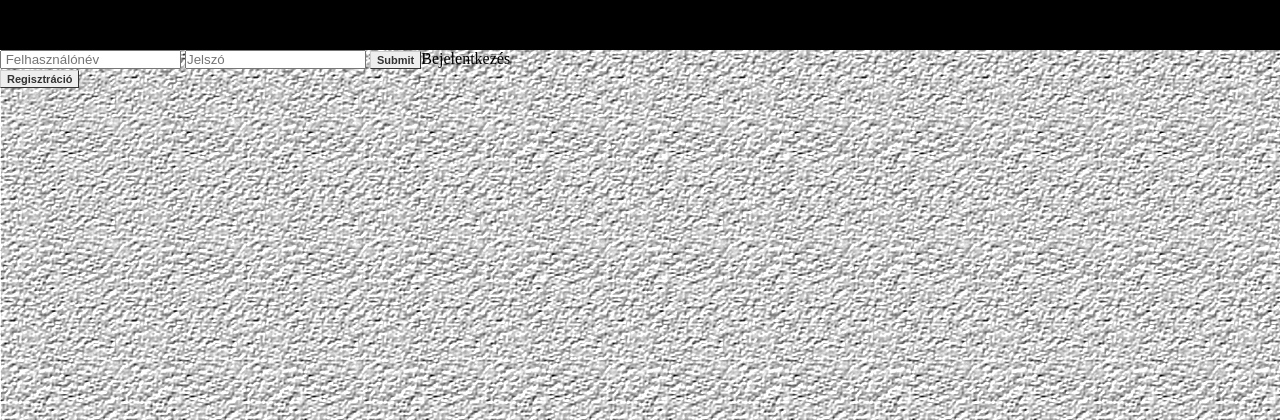
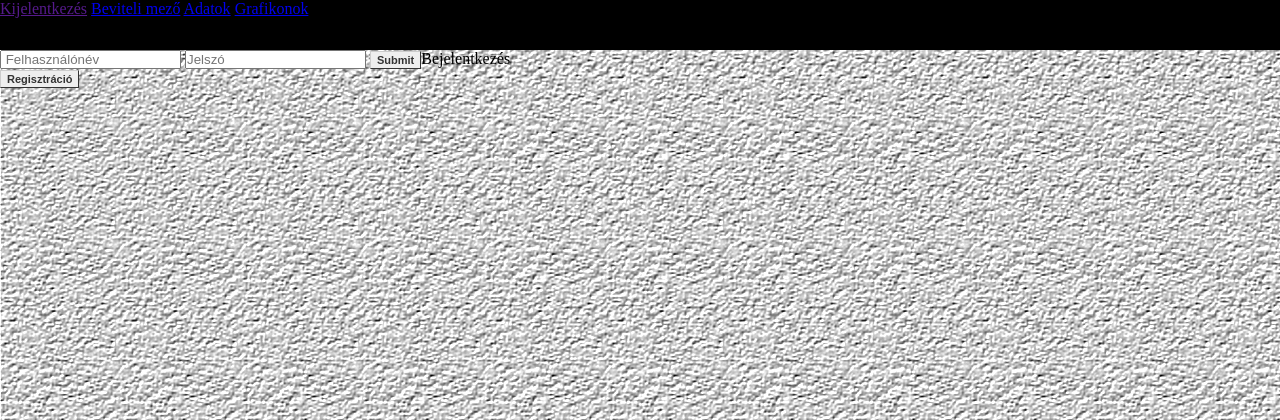
Before and after one commit to tamas646/SZLG-Django-projekt, a Django app: page /bejelentkezes in a window 1280 px wide. Shown: the top 420 px of the page. Run offline with Django 3.2, Linux system fonts and the light colour scheme.

Commit message:
Update bejelentkezes.html

```diff
--- a/kox/templates/bejelentkezes.html
+++ b/kox/templates/bejelentkezes.html
@@ -9,8 +9,11 @@
 	<link rel="stylesheet" type="text/css" href="/static/css/bejelentkezes.css">
 </head>
 <body>
-	<header>
-
+	<header class="topnav">
+		<a href="">Kijelentkezés</a>
+		<a href="/templates/beviteli-mezo.html">Beviteli mező</a>
+		<a href="/templates/adatok.html">Adatok</a>
+		<a href="/templates/grafikonok.html">Grafikonok</a>
 	</header>
 	<div>
 
```
